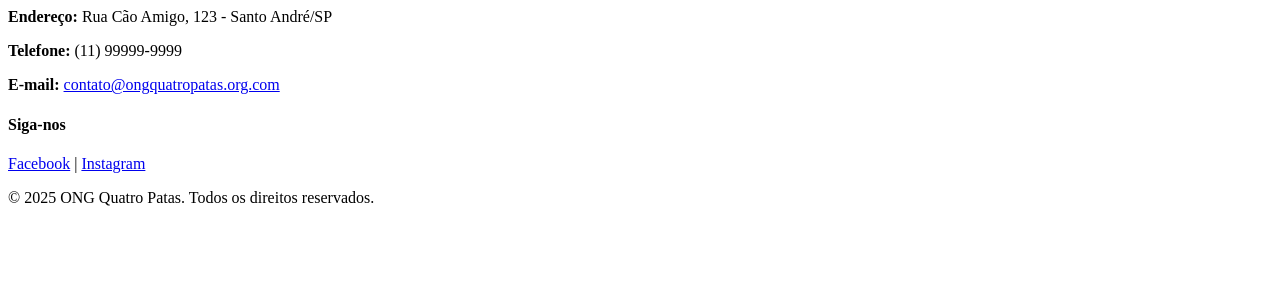
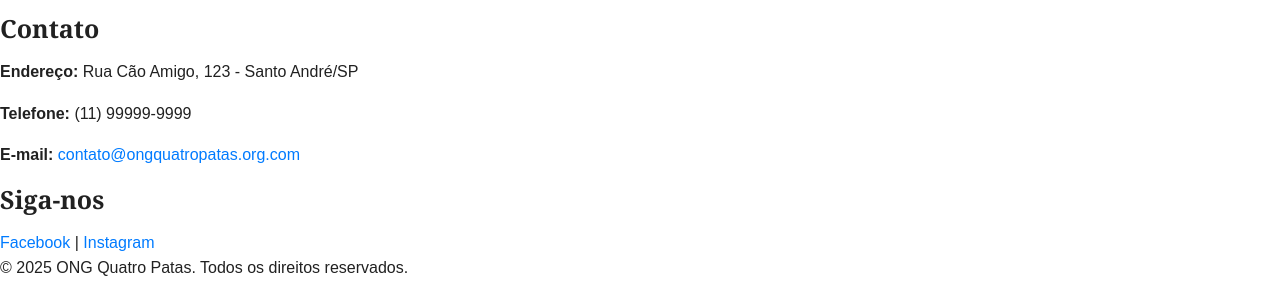
Before and after one commit to ViniciusSouuza/Ong-QuatroPatas, a plain HTML site: page index.html in a window 1280 px wide. Shown: the part 1121-1418 px from the top of the page. Before the commit the page ends 1344 px from the top, so only its background shows below. Drawn offline with Linux system fonts and the light colour scheme.

Commit message:
reset e estilos globais

```diff
--- a/assets/css/style.css
+++ b/assets/css/style.css
@@ -45,3 +45,43 @@
   --border-radius: 4px;
   --box-shadow: 0 4px 12px rgba(0, 0, 0, 0.08);
 }
+
+/* --- 2. RESET E ESTILOS --- */
+*,
+*::before,
+*::after {
+  box-sizing: border-box;
+  margin: 0;
+  padding: 0;
+}
+
+html {
+  font-size: 100%; /* 1rem = 16px */
+  scroll-behavior: smooth;
+}
+
+body {
+  font-family: var(--font-family-primary);
+  font-size: var(--font-size-base);
+  font-weight: var(--font-weight-regular);
+  line-height: 1.6;
+  color: var(--color-neutral-dark);
+  background-color: var(--color-neutral-white);
+}
+
+h1, h2, h3, h4, h5, h6 {
+  font-family: var(--font-family-headings);
+  font-weight: var(--font-weight-bold);
+  line-height: 1.2;
+  margin-bottom: var(--spacing-2);
+}
+
+h1 { font-size: var(--font-size-xxl); }
+h2 { font-size: var(--font-size-xl); }
+h3 { font-size: var(--font-size-lg); }
+h4 { font-size: var(--font-size-md); }
+p { margin-bottom: var(--spacing-2); }
+a { color: var(--color-primary); text-decoration: none; }
+a:hover { text-decoration: underline; }
+ul, ol { list-style: none; }
+img { max-width: 100%; height: auto; display: block; }
```
